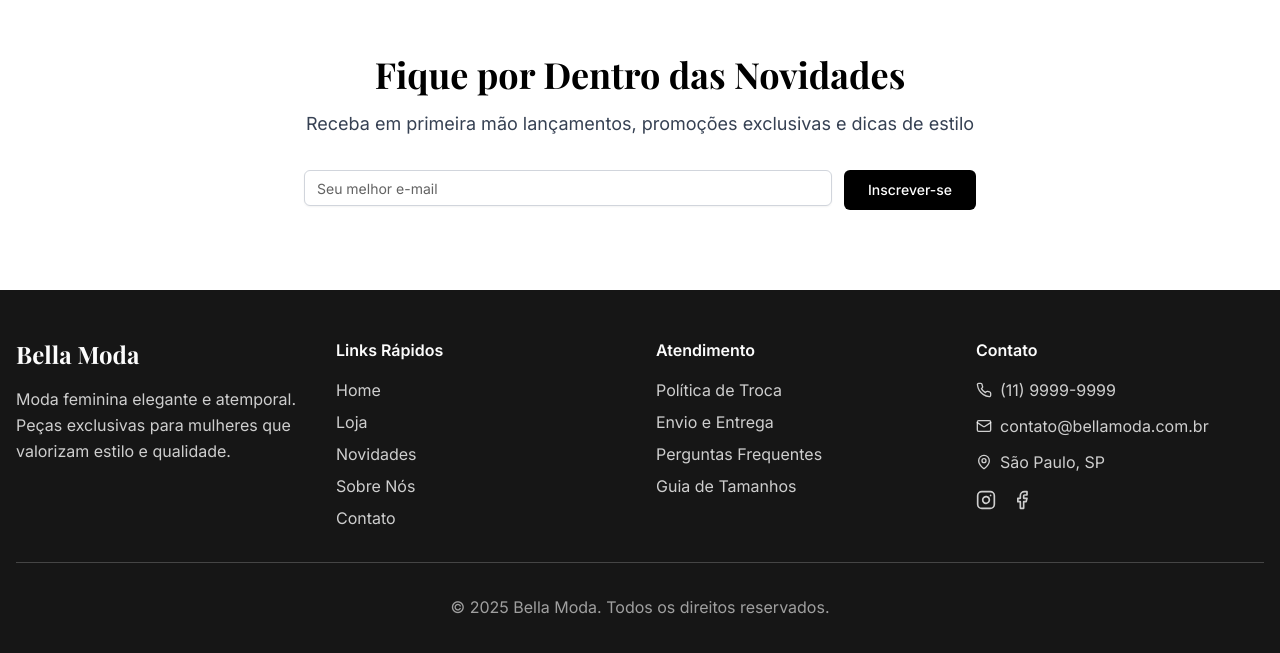
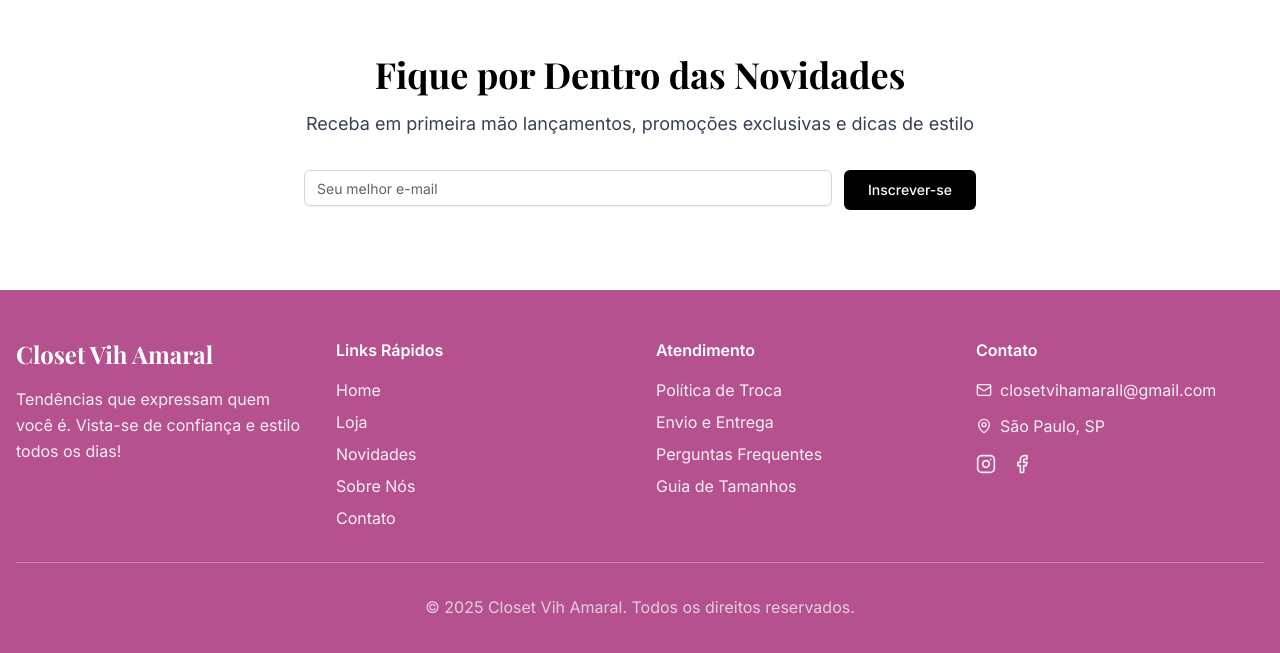
Before and after one commit to kaike-sousa/closetvihamaral, a Next.js app: page / in a window 1280 px wide. Shown: the part 4216-4869 px from the top of the page. Built offline with nearby package versions, Linux system fonts and the light colour scheme; a web font is replaced by a local one.

Commit message:
alterando footer, seu fundo e configurações

```diff
--- a/components/footer.tsx
+++ b/components/footer.tsx
@@ -1,15 +1,15 @@
-import { Facebook, Instagram, Mail, Phone, MapPin } from "lucide-react"
+import { Facebook, Instagram, Mail, MapPin } from "lucide-react"
 
 export function Footer() {
   return (
-    <footer className="bg-foreground text-background py-12">
+    <footer className="text-white py-12" style={{ backgroundColor: "#b5518f" }}>
       <div className="container mx-auto px-4">
         <div className="grid grid-cols-1 md:grid-cols-2 lg:grid-cols-4 gap-8 mb-8">
           {/* About */}
           <div>
-            <h3 className="font-serif text-2xl font-bold mb-4">Bella Moda</h3>
-            <p className="text-background/80 leading-relaxed">
-              Moda feminina elegante e atemporal. Peças exclusivas para mulheres que valorizam estilo e qualidade.
+            <h3 className="font-serif text-2xl font-bold mb-4">Closet Vih Amaral</h3>
+            <p className="text-white/90 leading-relaxed">
+              Tendências que expressam quem você é. Vista-se de confiança e estilo todos os dias!
             </p>
           </div>
 
@@ -18,27 +18,27 @@ export function Footer() {
             <h4 className="font-semibold mb-4">Links Rápidos</h4>
             <ul className="space-y-2">
               <li>
-                <a href="#home" className="text-background/80 hover:text-background transition-colors">
+                <a href="#home" className="text-white/90 hover:text-white transition-colors">
                   Home
                 </a>
               </li>
               <li>
-                <a href="#loja" className="text-background/80 hover:text-background transition-colors">
+                <a href="#loja" className="text-white/90 hover:text-white transition-colors">
                   Loja
                 </a>
               </li>
               <li>
-                <a href="#novidades" className="text-background/80 hover:text-background transition-colors">
+                <a href="#novidades" className="text-white/90 hover:text-white transition-colors">
                   Novidades
                 </a>
               </li>
               <li>
-                <a href="#sobre" className="text-background/80 hover:text-background transition-colors">
+                <a href="#sobre" className="text-white/90 hover:text-white transition-colors">
                   Sobre Nós
                 </a>
               </li>
               <li>
-                <a href="#contato" className="text-background/80 hover:text-background transition-colors">
+                <a href="#contato" className="text-white/90 hover:text-white transition-colors">
                   Contato
                 </a>
               </li>
@@ -50,22 +50,22 @@ export function Footer() {
             <h4 className="font-semibold mb-4">Atendimento</h4>
             <ul className="space-y-2">
               <li>
-                <a href="#" className="text-background/80 hover:text-background transition-colors">
+                <a href="#" className="text-white/90 hover:text-white transition-colors">
                   Política de Troca
                 </a>
               </li>
               <li>
-                <a href="#" className="text-background/80 hover:text-background transition-colors">
+                <a href="#" className="text-white/90 hover:text-white transition-colors">
                   Envio e Entrega
                 </a>
               </li>
               <li>
-                <a href="#" className="text-background/80 hover:text-background transition-colors">
+                <a href="#" className="text-white/90 hover:text-white transition-colors">
                   Perguntas Frequentes
                 </a>
               </li>
               <li>
-                <a href="#" className="text-background/80 hover:text-background transition-colors">
+                <a href="#" className="text-white/90 hover:text-white transition-colors">
                   Guia de Tamanhos
                 </a>
               </li>
@@ -76,32 +76,33 @@ export function Footer() {
           <div id="contato">
             <h4 className="font-semibold mb-4">Contato</h4>
             <ul className="space-y-3">
-              <li className="flex items-center gap-2 text-background/80">
-                <Phone className="h-4 w-4" />
-                <span>(11) 9999-9999</span>
+              <li className="flex items-center gap-2 text-white/90">
+                <Mail className="h-4 w-4" />
+                <span>closetvihamarall@gmail.com</span>
               </li>
-              <li className="flex items-center gap-2 text-background/80">
-                <Mail className="h-4 w-4" />
-                <span>contato@bellamoda.com.br</span>
-              </li>
-              <li className="flex items-center gap-2 text-background/80">
+              <li className="flex items-center gap-2 text-white/90">
                 <MapPin className="h-4 w-4" />
                 <span>São Paulo, SP</span>
               </li>
             </ul>
             <div className="flex gap-4 mt-4">
-              <a href="#" className="text-background/80 hover:text-background transition-colors">
+              <a
+                href="https://www.instagram.com/closetvihamarall"
+                target="_blank"
+                rel="noopener noreferrer"
+                className="text-white/90 hover:text-white transition-colors"
+              >
                 <Instagram className="h-5 w-5" />
               </a>
-              <a href="#" className="text-background/80 hover:text-background transition-colors">
+              <a href="#" className="text-white/90 hover:text-white transition-colors">
                 <Facebook className="h-5 w-5" />
               </a>
             </div>
           </div>
         </div>
 
-        <div className="border-t border-background/20 pt-8 text-center text-background/60">
-          <p>&copy; 2025 Bella Moda. Todos os direitos reservados.</p>
+        <div className="border-t border-white/30 pt-8 text-center text-white/70">
+          <p>&copy; 2025 Closet Vih Amaral. Todos os direitos reservados.</p>
         </div>
       </div>
     </footer>
```
